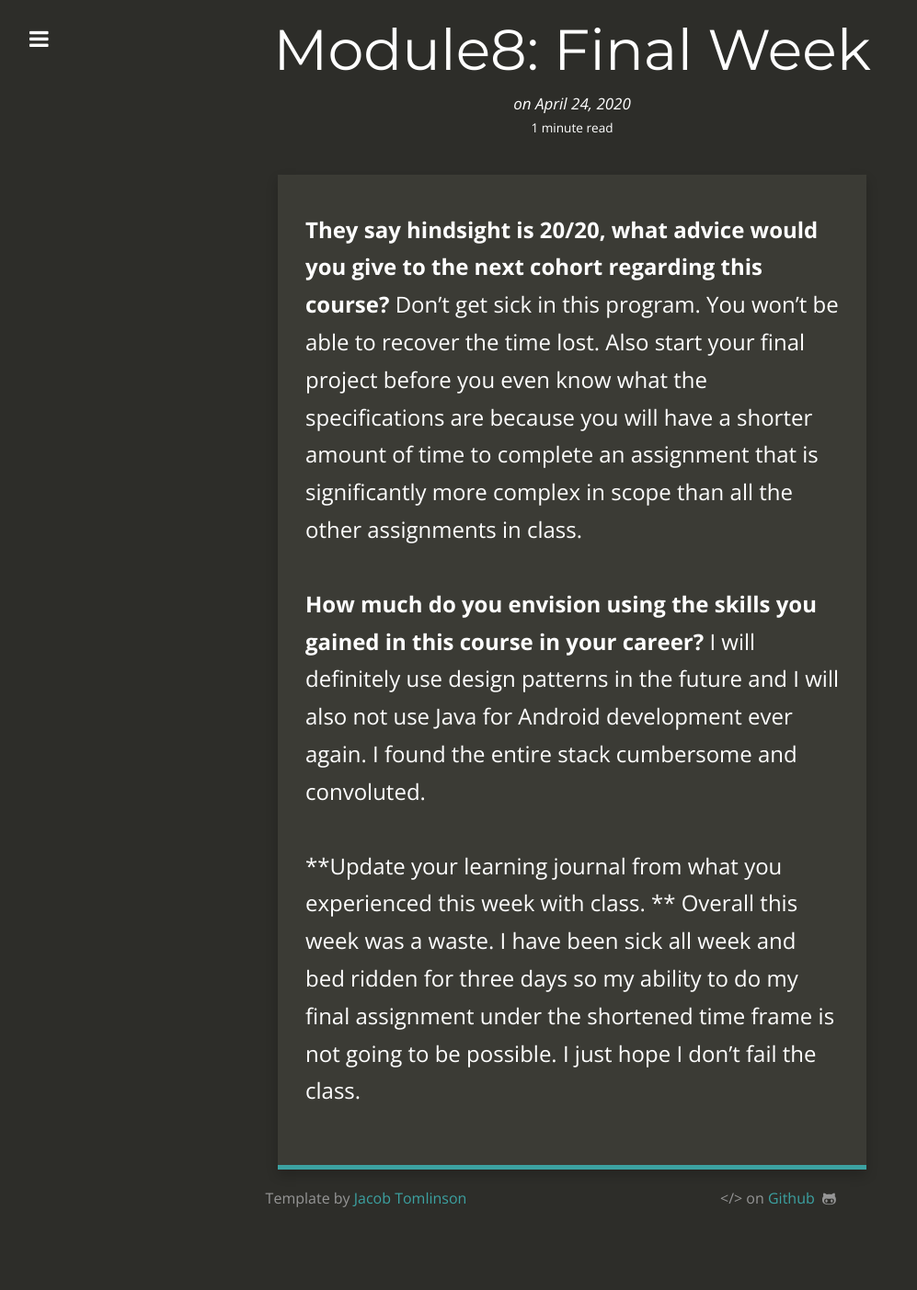
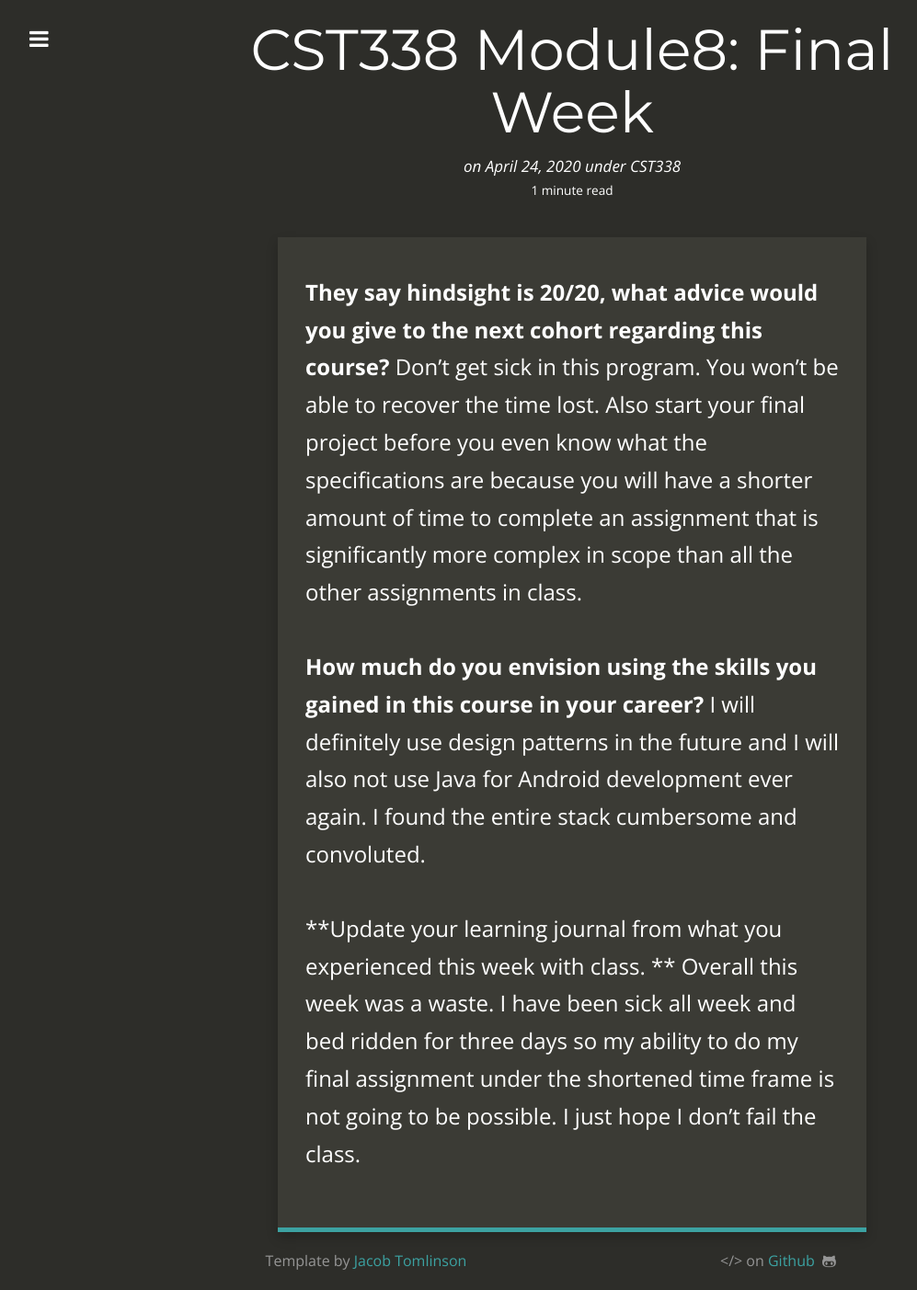
Before and after one commit to MarcosBSD/MarcosBSD.github.io, a Jekyll site: the page built from _posts/2020-04-24-module8-final-week.markdown, in a window 1280 px wide. Shown: the whole page at 92% size, without its empty margins (18-1015 px from the left). Built offline with Jekyll 4.4.1, drawn with Linux system fonts in a browser that asks for light colours; nearby versions of some CDN libraries; our own code applies the rules of GitHub Pages for plain Markdown files; before the commit the page ends 1335 px from its top, so only the background shows below that.

Commit message:
Updated Module8 Final Week

```diff
--- a/_posts/2020-04-24-module8-final-week.markdown
+++ b/_posts/2020-04-24-module8-final-week.markdown
@@ -1,6 +1,8 @@
 ---
-title: 'Module8: Final Week'
-date: 2020-04-24 18:12:00 -07:00
+title: 'CST338 Module8: Final Week'
+date: 2020-04-24 18:22:00 -07:00
+categories:
+- CST338
 ---
 
 **They say hindsight is 20/20, what advice would you give to the next cohort regarding this course?**
```
